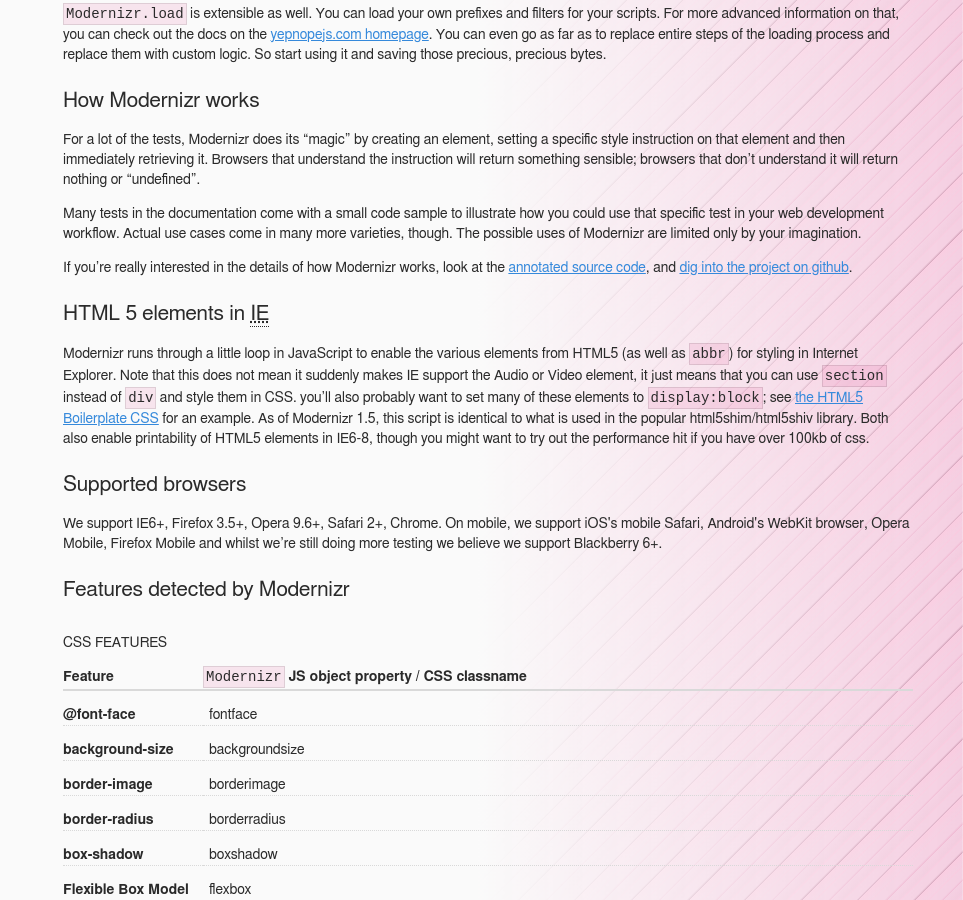
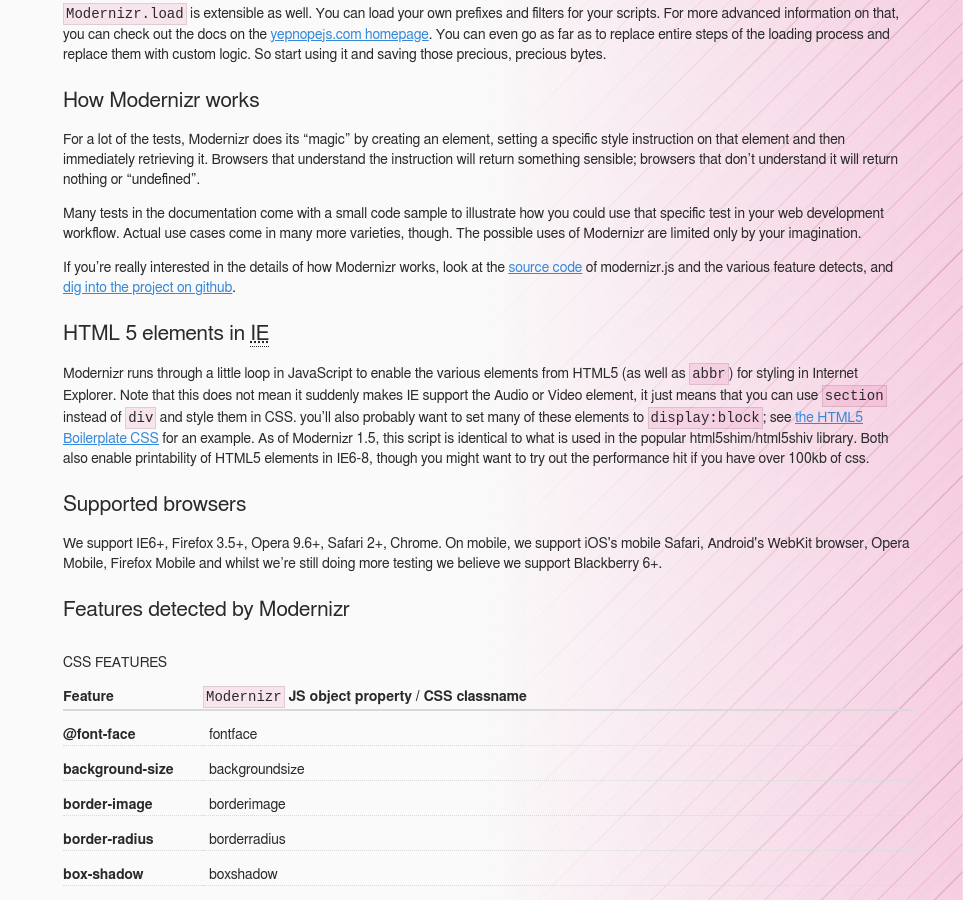
Before and after one commit to Modernizr/the-old-modernizr.com, a Jekyll site: the page built from docs/index.html, in a window 1280 px wide and 900 px high, scrolled down 3233 px. Shown: the whole window, without its empty margins (317-1280 px from the left). Built offline with Jekyll 4.4.1, drawn with Linux system fonts in a browser that asks for light colours; nearby versions of some CDN libraries; Markdown is read by kramdown in place of the engine named in the settings.

Commit message:
change annotated source link.

```diff
--- a/docs/index.html
+++ b/docs/index.html
@@ -194,7 +194,7 @@
 
             <p>Many tests in the documentation come with a small code sample to illustrate how you could use that specific test in your web development workflow. Actual use cases come in many more varieties, though. The possible uses of Modernizr are limited only by your imagination.</p>
 
-            <p>If you’re really interested in the details of how Modernizr works, look at the <a href="http://modernizr.github.com/Modernizr/annotatedsource.html">annotated source code</a>, and <a href="https://github.com/Modernizr/Modernizr/issues">dig into the project on github</a>.</p>
+            <p>If you’re really interested in the details of how Modernizr works, look at the <a href="https://github.com/Modernizr/Modernizr/">source code</a> of modernizr.js and the various feature detects, and <a href="https://github.com/Modernizr/Modernizr/issues">dig into the project on github</a>.</p>
 
 
             <h3 id="html5inie">HTML 5 elements in <abbr title="Internet Explorer">IE</abbr></h3>
```
